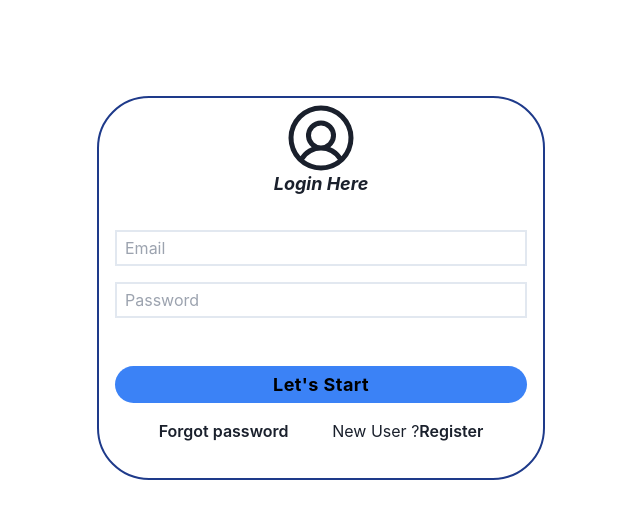
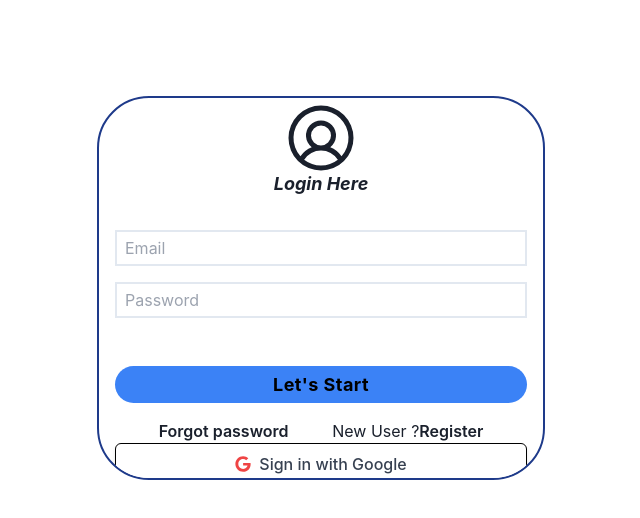
Before and after one commit to singhyashe15/Chat_web, a React (Create React App) app in the folder client/: page /login in a window 1280 px wide. Shown: the top 518 px of the page, without its empty margins (319-959 px from the left). Built offline with nearby package versions, Linux system fonts and the light colour scheme; no server answers.

Commit message:
oauth in login page

```diff
--- a/client/src/pages/CheckEmailPage.js
+++ b/client/src/pages/CheckEmailPage.js
@@ -4,7 +4,7 @@ import toast from 'react-hot-toast';
 import { PiUserCircle } from "react-icons/pi";
 import { useDispatch } from 'react-redux';
 import { setToken } from '../redux/userSlice';
-
+import {FaGoogle} from 'react-icons/fa'
 const CheckEmailPage = () => {
   const [data,setData] = useState({
     email : "",password:""
@@ -19,6 +19,9 @@ const CheckEmailPage = () => {
           [name] : value
       }
     })
+  }
+    const handle = async()=>{
+    window.open(`${process.env.REACT_APP_BACKEND_URL}/auth/google`, "_self");
   }
 
   const handleSubmit = async(e)=>{
@@ -101,6 +104,11 @@ const CheckEmailPage = () => {
           <div className=''><Link to={"/forgot-password"} className='hover:text-red-500 font-semibold'>Forgot password</Link></div>
           <div className=' text-center'>New User ?<Link to={"/register"} className='hover:text-green-500 font-semibold'>Register</Link></div>
           </div>
+
+          <div onClick={handle} className="flex justify-center gap-2 px-4 py-2 bg-white border border-black rounded-md shadow-md hover:shadow-lg transition duration-300 cursor-pointer">
+            <FaGoogle className="text-red-500 mt-1"/>
+            <span className="text-gray-700 font-medium">Sign in with Google</span>
+          </div>
         </div>
     </div>
   )
```
